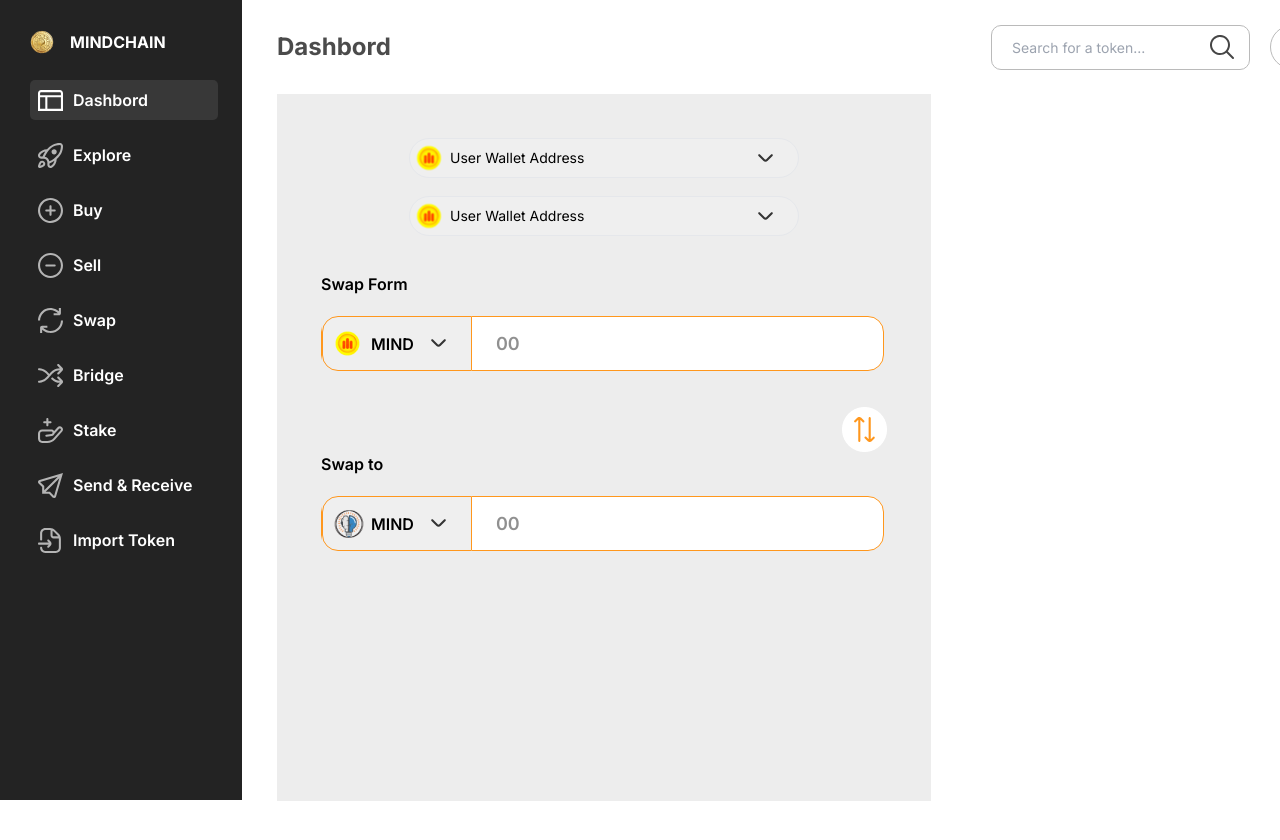
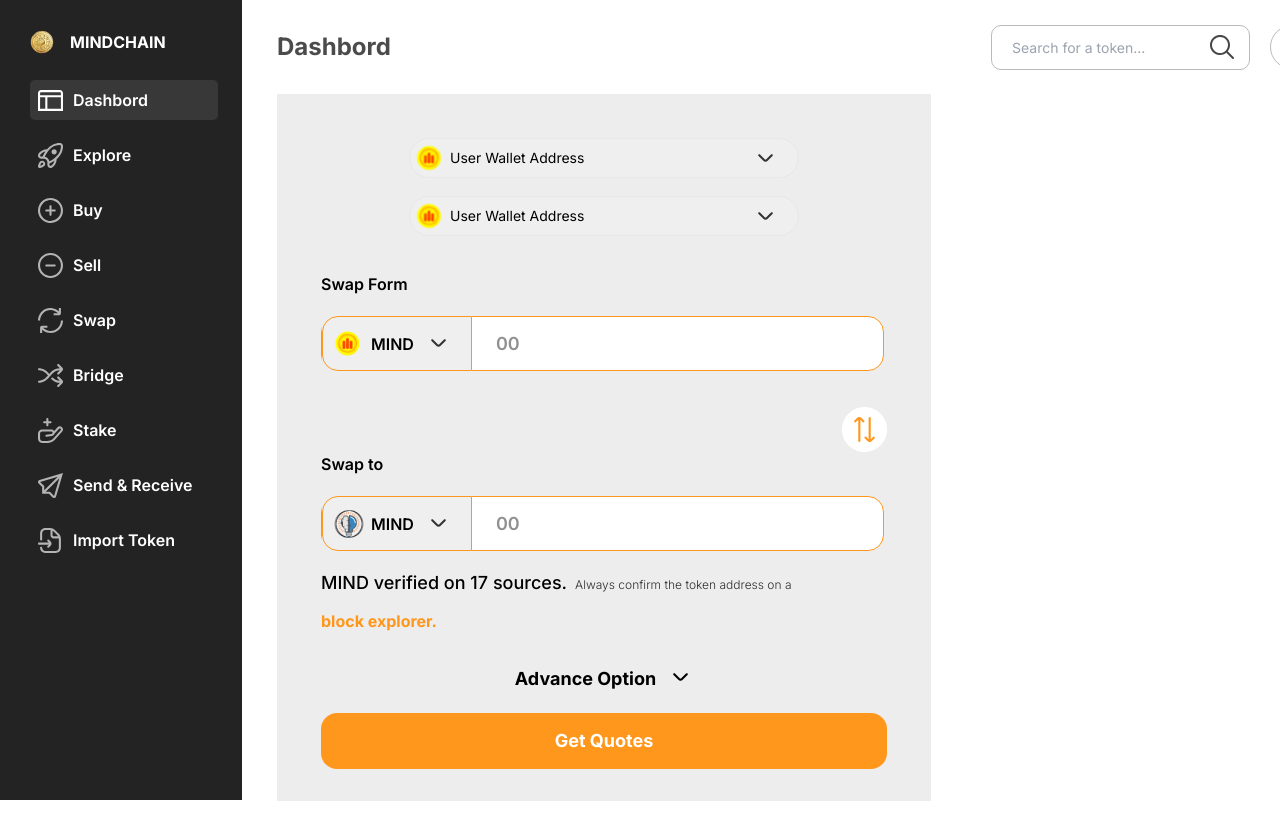
Before and after one commit to alenpragma/mindwallet, a Next.js app: page /Swap in a window 1280 px wide. Shown: the top 840 px of the page. Built offline with nearby package versions, Linux system fonts and the light colour scheme.

Commit message:
swap page desing

```diff
--- a/src/app/(dashboardLayout)/Swap/page.js
+++ b/src/app/(dashboardLayout)/Swap/page.js
@@ -143,6 +143,36 @@ const Swap = () => {
           </div>
         </div>
       </div>
+
+      <div className='mt-[18px]'>
+        <span className='font-medium text-lg'>
+          MIND verified on 17 sources.
+        </span>
+        <span className='font-light ps-2 text-[#2E2E2E] text-xs'>
+          Always confirm the token address on a{" "}
+        </span>
+        <p className='font-bold mt-3 text-[#FF971D] text-[]'>block explorer.</p>
+      </div>
+      <div className='mt-8'>
+        <div className='flex gap-3 justify-center'>
+          <p className='font-bold text-lg'>Advance Option</p>
+          <svg
+            xmlns='http://www.w3.org/2000/svg'
+            width='25'
+            height='25'
+            viewBox='0 0 25 25'
+            fill='none'
+          >
+            <path
+              d='M19.4896 8.55214C19.3928 8.45451 19.2775 8.37701 19.1506 8.32413C19.0237 8.27125 18.8875 8.24402 18.75 8.24402C18.6125 8.24402 18.4763 8.27125 18.3494 8.32413C18.2225 8.37701 18.1073 8.45451 18.0104 8.55214L13.2396 13.323C13.1428 13.4206 13.0275 13.4981 12.9006 13.551C12.7737 13.6039 12.6375 13.6311 12.5 13.6311C12.3625 13.6311 12.2263 13.6039 12.0994 13.551C11.9725 13.4981 11.8573 13.4206 11.7604 13.323L6.9896 8.55214C6.89276 8.45451 6.77755 8.37701 6.65061 8.32413C6.52368 8.27125 6.38752 8.24402 6.25001 8.24402C6.1125 8.24402 5.97635 8.27125 5.84941 8.32413C5.72247 8.37701 5.60726 8.45451 5.51043 8.55214C5.31642 8.74731 5.20752 9.01132 5.20752 9.28652C5.20752 9.56171 5.31642 9.82572 5.51043 10.0209L10.2917 14.8021C10.8776 15.3874 11.6719 15.7161 12.5 15.7161C13.3281 15.7161 14.1224 15.3874 14.7083 14.8021L19.4896 10.0209C19.6836 9.82572 19.7925 9.56171 19.7925 9.28652C19.7925 9.01132 19.6836 8.74731 19.4896 8.55214Z'
+              fill='#000'
+            />
+          </svg>
+        </div>
+        <p className=' flex justify-center mt-5 rounded-2xl place-items-center text-white text-lg font-bold  text-center  h-14 bg-[#FF971D]'>
+          Get Quotes
+        </p>
+      </div>
     </div>
   );
 };
```
